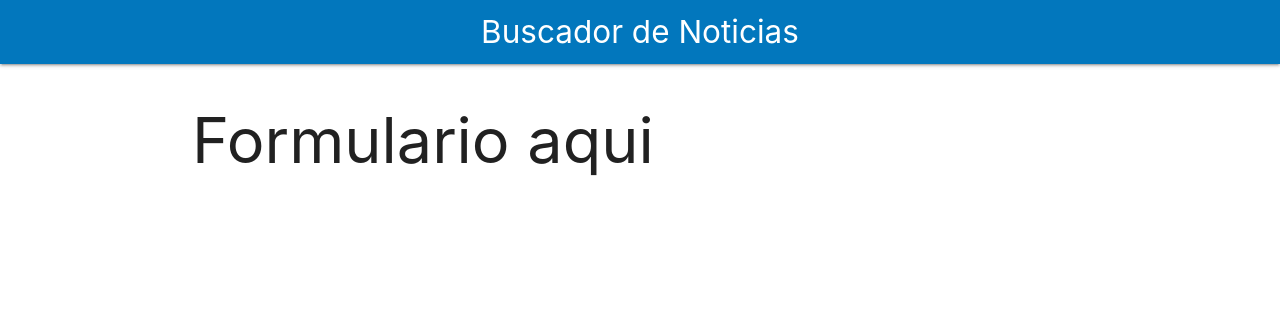
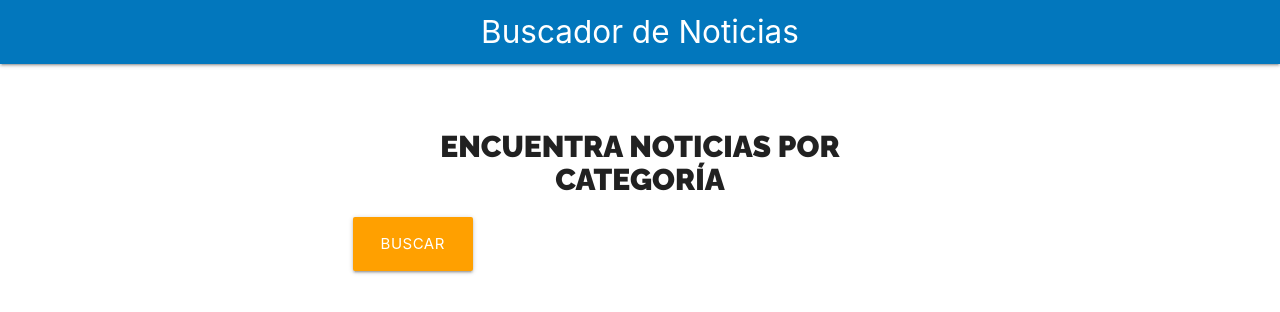
Before and after one commit to Jackeline1410/Noticias, a React (Create React App) app: page / in a window 1280 px wide. Shown: the top 312 px of the page. Built offline with nearby package versions, Linux system fonts and the light colour scheme.

Commit message:
Formulario y módulos CSS

```diff
--- a/src/App.js
+++ b/src/App.js
@@ -1,5 +1,6 @@
 import React, { Fragment } from 'react';
 import Header from './components/Header';
+import Formulario from './components/Formulario';
 
 function App() {
   return (
@@ -9,8 +10,7 @@
       />
 
       <div className="container white">
-      <h1>Formulario aqui</h1>
-
+        <Formulario />
       </div>
     </Fragment>
   );
--- /dev/null
+++ b/src/components/Formulario.js
@@ -0,0 +1,24 @@
+import React from 'react';
+import styles from './Formulario.module.css';
+
+const Formulario = () => {
+    return (
+        <div className={`${styles.buscador} row`}>
+            <div className="col s12 m8 offset-m2" >
+                <form>
+                    <h2 className={styles.heading}>Encuentra Noticias por Categoría</h2>
+
+                    <div className="input-field cold s12">
+                        <input
+                            type="submit"
+                            className={`${styles.btn_block} btn-large amber darken-2`}
+                            value="Buscar"
+                        />
+                    </div>
+                </form>
+            </div>
+        </div>
+     );
+}
+
+export default Formulario;
--- /dev/null
+++ b/src/components/Formulario.module.css
@@ -0,0 +1,17 @@
+.heading {
+    font-family: 'Raleway', sans-serif;
+    font-weight: 900;
+    font-size: 2rem;
+    text-transform: uppercase;
+    text-align: center;
+}
+
+.buscador {
+    margin-top: 2rem;
+    margin-bottom: 2rem;
+    text-align: left;
+}
+
+.btn-block {
+    width: 100%;
+}
```
